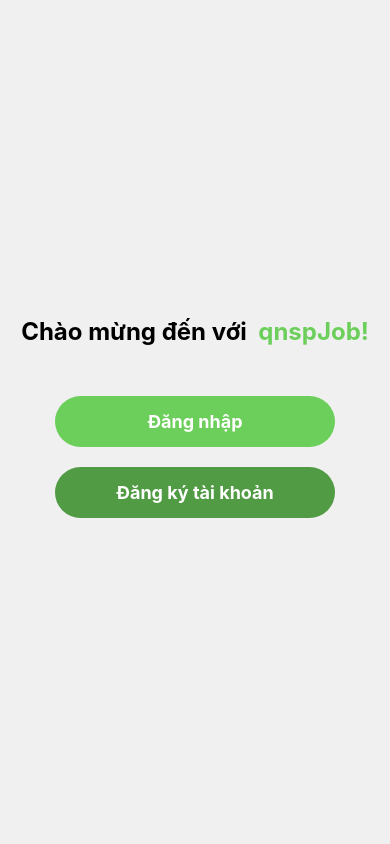
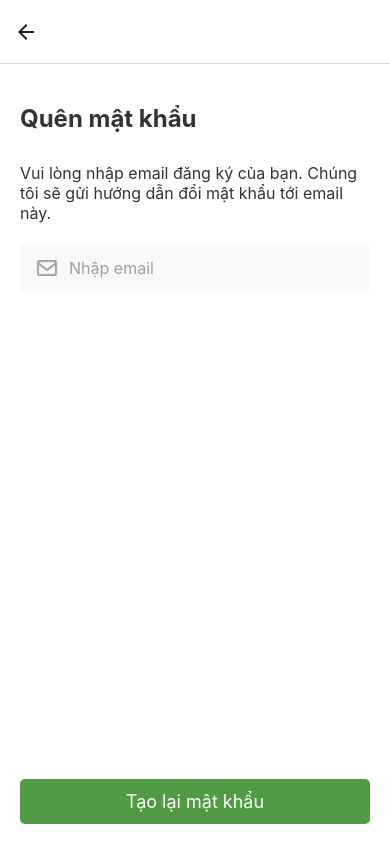
Before and after one commit to NguyenDink/LTDDNC-Tuan2, a React Native app: screen /ForgotPassWord in a window 390 px wide. Built offline with nearby package versions, Linux system fonts and the light colour scheme.

Commit message:
add: ForgotPasswordPage.js

```diff
--- a/App.js
+++ b/App.js
@@ -6,6 +6,7 @@ import LoginPage from "./app/screens/LoginPage";
 import HomePage from "./app/screens/HomePage";
 import RegisterPage from "./app/screens/RegisterPage";
 import MoreInfoPage from "./app/screens/MoreInfoPage";
+import ForgotPassWordPage from "./app/screens/ForgotPasswordPage";
 
 const Stack = createStackNavigator();
 
@@ -22,6 +23,11 @@ export default function App() {
             >
                 <Stack.Screen name="Start" component={StartPage} />
                 <Stack.Screen name="Login" component={LoginPage} />
+                <Stack.Screen
+                    name="ForgotPassWord"
+                    component={ForgotPassWordPage}
+                    options={{ headerShown: true, headerTitle: "" }}
+                />
                 <Stack.Screen name="Register" component={RegisterPage} />
                 <Stack.Screen name="MoreInfo" component={MoreInfoPage} />
                 <Stack.Screen name="Home" component={HomePage} />
--- /dev/null
+++ b/app/screens/ForgotPasswordPage.js
@@ -0,0 +1,116 @@
+import React, { useState } from "react";
+import { Alert, StyleSheet, Text, TextInput, TouchableOpacity, View, Image } from "react-native";
+import icmail from "../assets/envelope-regular-24.png";
+
+export default function ForgotPassWordPage({ navigation }) {
+    const [email, setEmail] = useState("");
+    const [emailError, setEmailError] = useState("");
+
+    const handleResetPassword = () => {
+        const emailRegex =
+            /^(([^<>()\[\]\\.,;:\s@"]+(\.[^<>()\[\]\\.,;:\s@"]+)*)|(".+"))@((\[[0-9]{1,3}\.[0-9]{1,3}\.[0-9]{1,3}\.[0-9]{1,3}\])|(([a-zA-Z\-0-9]+\.)+[a-zA-Z]{2,}))$/;
+        if (email.trim() === "") {
+            setEmailError("Email không được để trống");
+        } else if (!emailRegex.test(email.toLowerCase())) {
+            setEmailError("Email không đúng định dạng");
+        } else {
+            setEmailError("");
+        }
+    };
+
+    return (
+        <View style={styles.container}>
+            <View>
+                <Text style={styles.title}>Quên mật khẩu</Text>
+                <Text style={styles.description}>
+                    Vui lòng nhập email đăng ký của bạn. Chúng tôi sẽ gửi hướng dẫn đổi mật khẩu tới email này.
+                </Text>
+                <View style={[styles.inputContainer, emailError ? styles.inputError : null]}>
+                    <Image source={icmail} style={[styles.icon, styles.iconFaded]} />
+                    <TextInput
+                        style={styles.input}
+                        placeholder="Nhập email"
+                        placeholderTextColor="#a0a0a0"
+                        value={email}
+                        onChangeText={(text) => {
+                            setEmail(text);
+                            setEmailError(""); // Clear error when user starts typing
+                        }}
+                    />
+                </View>
+                {emailError ? <Text style={styles.errorText}>{emailError}</Text> : null}
+            </View>
+
+            <TouchableOpacity style={styles.button} onPress={handleResetPassword}>
+                <Text style={styles.buttonText}>Tạo lại mật khẩu</Text>
+            </TouchableOpacity>
+        </View>
+    );
+}
+
+const styles = StyleSheet.create({
+    container: {
+        flex: 1,
+        backgroundColor: "#ffffff",
+        alignItems: "flex-start",
+        paddingHorizontal: 20,
+        justifyContent: "space-between",
+    },
+    title: {
+        fontSize: 24,
+        color: "#333",
+        marginTop: 40,
+        marginBottom: 30,
+        fontWeight: "bold",
+    },
+    description: {
+        fontSize: 16,
+        color: "#333",
+        marginBottom: 20,
+    },
+    inputContainer: {
+        flexDirection: "row",
+        alignItems: "center",
+        width: "100%",
+        height: 50,
+        borderRadius: 5,
+        marginBottom: 8,
+        paddingHorizontal: 15,
+        backgroundColor: "#f9f9f9",
+    },
+    inputError: {
+        borderColor: "red",
+        borderWidth: 1,
+    },
+    icon: {
+        width: 24,
+        height: 24,
+        marginRight: 10,
+    },
+    iconFaded: {
+        tintColor: "#a0a0a0",
+    },
+    input: {
+        flex: 1,
+        height: "100%",
+        fontSize: 16,
+    },
+    errorText: {
+        color: "red",
+        marginBottom: 16,
+        fontSize: 14,
+    },
+    button: {
+        backgroundColor: "#509b43",
+        width: "100%",
+        borderRadius: 5,
+        paddingVertical: 12,
+        paddingHorizontal: 20,
+        marginBottom: 20,
+        alignItems: "center",
+    },
+    buttonText: {
+        color: "#ffffff",
+        fontSize: 18,
+    },
+});
--- a/app/screens/LoginPage.js
+++ b/app/screens/LoginPage.js
@@ -71,7 +71,10 @@ export default function LoginPage({ navigation }) {
                 </TouchableOpacity>
             </View>
 
-            <TouchableOpacity style={styles.forgotPasswordContainer}>
+            <TouchableOpacity
+                style={styles.forgotPasswordContainer}
+                onPress={() => navigation.navigate("ForgotPassWord")}
+            >
                 <Text style={styles.link}>Quên mật khẩu?</Text>
             </TouchableOpacity>
 
```
